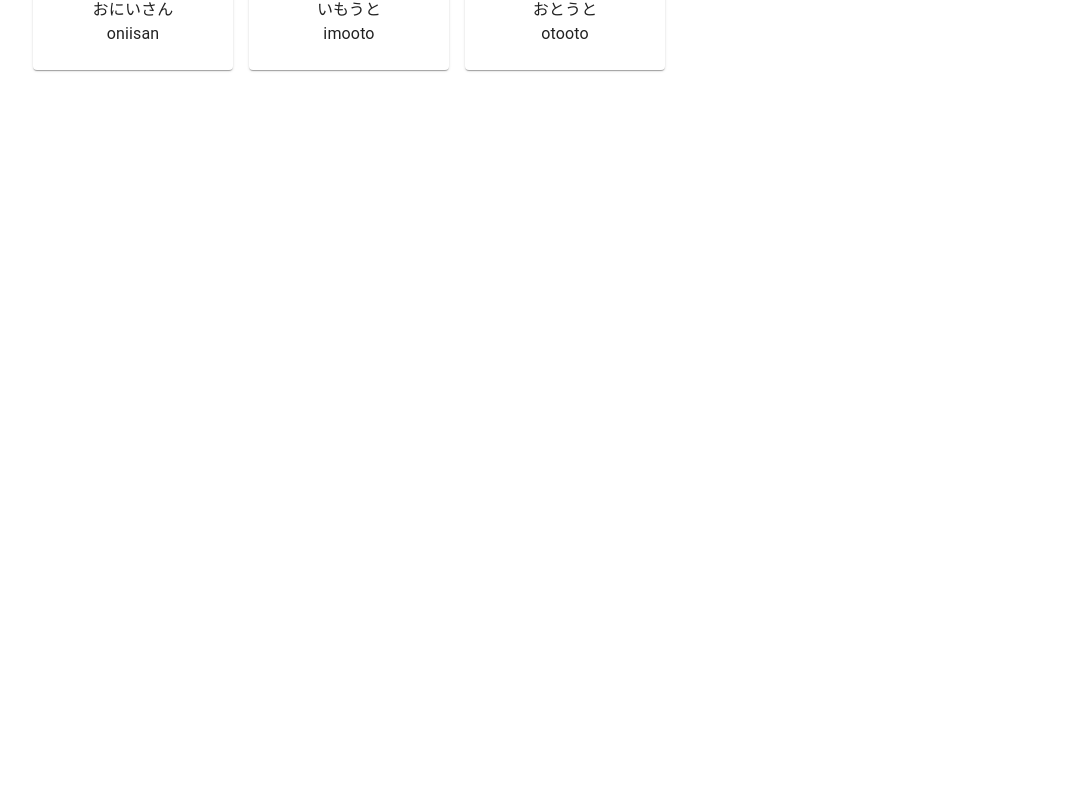
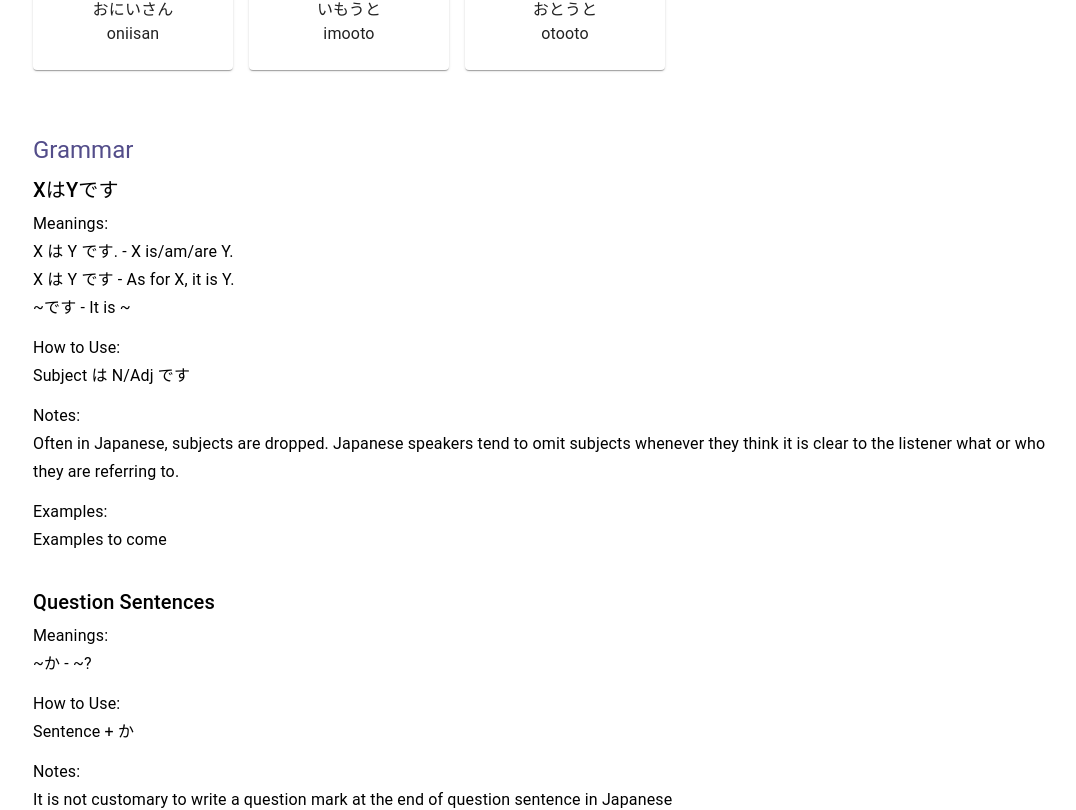
Before and after one commit to kramos577/JStudy, a React (Create React App) app in the folder frontend/: page /genki/1/study in a window 1280 px wide. Shown: the part 2076-2886 px from the top of the page, without its empty margins (191-1267 px from the left). Before the commit the page ends 2170 px from the top, so only its background shows below. Built offline with nearby package versions, Linux system fonts and the light colour scheme.

Commit message:
Create Grammar Page Layout and Initial Styling
It doesn't look the best, so I will spend more time later making
it pretty.

```diff
--- a/frontend/src/pages/Genki1Study.tsx
+++ b/frontend/src/pages/Genki1Study.tsx
@@ -32,6 +32,55 @@ function Genki1Study() {
                                 ))}
                             </Grid>
                         </Box>
+                        <Box mt={8}>
+                            <Typography variant="h5" align="left" mb={1} sx={{ color: "#534D8A" }}>
+                                Grammar
+                            </Typography>
+                            {x.grammar.map((y) => (
+                                <Typography variant="h6" align="left" mb={4}>
+                                    {y.title}
+                                    <Typography variant="subtitle1" align="left" mt={0.5}>
+                                        Meanings:{"\n"}
+                                    </Typography>
+
+                                    {y.meanings.map((z) => (
+                                        <Typography variant="subtitle1" align="left">
+                                            {z.japanese} - {z.english}
+                                        </Typography>
+                                    ))}
+
+                                    <Typography variant="subtitle1" align="left" mt={1.5}>
+                                        How to Use:{"\n"}
+                                    </Typography>
+
+                                    {y.usages.map((z) => (
+                                        <Typography variant="subtitle1" align="left">
+                                            {z}
+                                        </Typography>
+                                    ))}
+
+                                    <Typography variant="subtitle1" align="left" mt={1.5}>
+                                        Notes:{"\n"}
+                                    </Typography>
+
+                                    {y.notes.map((z) => (
+                                        <Typography variant="subtitle1" align="left">
+                                            {z}
+                                        </Typography>
+                                    ))}
+
+                                    <Typography variant="subtitle1" align="left" mt={1.5}>
+                                        Examples:{"\n"}
+                                    </Typography>
+
+                                    {y.examples.map((z) => (
+                                        <Typography variant="subtitle1" align="left">
+                                            {z}
+                                        </Typography>
+                                    ))}
+                                </Typography>
+                            ))}
+                        </Box>
                     </Box>
                 ))}
             </Box>
```
